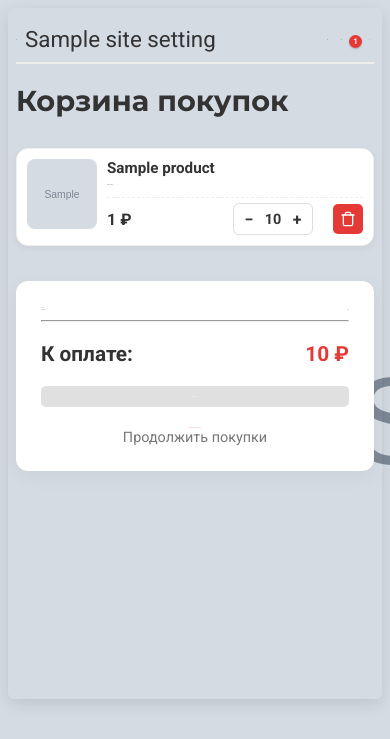
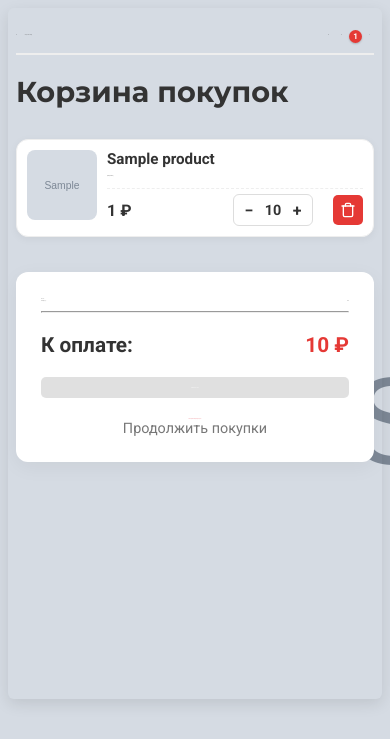
Before and after one commit to jaketiger/cvet, a Django app: template cart/templates/cart/detail.html in a window 390 px wide. Shown: the top 739 px of the page. Run offline with Django 5.2, Linux system fonts and the light colour scheme; the template is opened without the code that fills it: most values are stand-ins (such as "Sample title", 1, 10 or a date in 2020); grey boxes marked "Sample" are stand-in pictures; parts of the project's set-up code (start-up, migrations or seed data) failed here and were passed over; some web fonts are replaced.

Commit message:
Fix логотип адаптация моб

```diff
--- a/cart/templates/cart/detail.html
+++ b/cart/templates/cart/detail.html
@@ -96,7 +96,7 @@
         <!-- САЙДБАР -->
         <div class="cart-summary-sidebar">
             <div class="summary-card">
-                <h3>Итого</h3>
+                <h3>Итого:</h3>
                 <div class="summary-row">
                     <span>Товары ({{ cart|length }}):</span>
                     <span>{{ cart.get_total_price }} ₽</span>
--- a/templates/base.html
+++ b/templates/base.html
@@ -136,16 +136,53 @@
         .site-wrapper { max-width: 1200px; margin: 20px auto; background-color: rgba(var(--sheet-rgb), var(--sheet-alpha)); backdrop-filter: blur(var(--blur-sheet)); border-radius: 8px; padding: 20px 40px; min-height: 80vh; position: relative; z-index: 1; box-shadow: 0 5px 25px rgba(0,0,0,0.1); }
         .header { transition: background-color 0.3s ease, box-shadow 0.3s ease; }
         @media (min-width: 993px) { .category-nav-desktop { background-color: rgba(var(--desktop-cat-rgb), var(--desktop-cat-alpha)) !important; backdrop-filter: blur(var(--blur-desktop-cat)); } body.desktop-header-sticky_all .header, body.desktop-header-sticky_header .header { position: sticky; top: 0; z-index: 1100; background-color: rgba(255, 255, 255, 0.98); box-shadow: 0 2px 5px rgba(0,0,0,0.05); } body.desktop-header-sticky_all .header.is-scrolled, body.desktop-header-sticky_header .header.is-scrolled { background-color: rgba(255, 255, 255, var(--header-scroll-opacity-desktop)) !important; backdrop-filter: blur(var(--blur-desktop-header)); } body.desktop-header-sticky_all .category-nav-desktop { position: sticky; z-index: 1090; margin-top: 0; } body.desktop-header-sticky_nav .category-nav-desktop { position: sticky; top: 10px; z-index: 1100; } }
+
+
         @media (max-width: 992px) {
+            /* 1. Отступы основного контейнера */
             .site-wrapper { margin: 10px; padding: 10px 15px; }
+
+            /* 2. Фон шапки (из настроек) */
             .header { background-color: rgba(var(--mobile-header-rgb), var(--mobile-header-alpha)) !important; }
+
+            /* 3. Липкая шапка (если включено) */
             body.mobile-header-sticky .header { position: sticky; top: 0; z-index: 1100; box-shadow: 0 2px 5px rgba(0,0,0,0.05); margin-bottom: 0 !important; }
-            body.mobile-header-sticky .header.is-scrolled { {% if site_settings.mobile_header_transparent_scroll %} background-color: rgba(var(--mobile-header-rgb), var(--header-scroll-opacity-mobile)) !important; backdrop-filter: blur(var(--blur-mobile)); {% endif %} }
+
+            /* 4. Прозрачность при скролле (если включено) */
+            body.mobile-header-sticky .header.is-scrolled {
+                {% if site_settings.mobile_header_transparent_scroll %}
+                background-color: rgba(var(--mobile-header-rgb), var(--header-scroll-opacity-mobile)) !important;
+                backdrop-filter: blur(var(--blur-mobile));
+                {% endif %}
+            }
+
+            /* 5. Адаптация заголовков (реагирует на ползунок "Корректировка размера") */
             .responsive-title { font-size: calc(1.8rem * {{ site_settings.mobile_font_scale_css|default:'1' }}) !important; line-height: 1.3 !important; word-wrap: break-word; }
             h1 { font-size: calc(1.8rem * {{ site_settings.mobile_font_scale_css|default:'1' }}); }
             h2 { font-size: calc(1.5rem * {{ site_settings.mobile_font_scale_css|default:'1' }}); }
-            .logo a { font-size: 1.4rem !important; }
-            /* --- ЗДЕСЬ БЫЛ КОНФЛИКТНЫЙ КОД, ОН УДАЛЕН! --- */
+
+            /* 6. АДАПТАЦИЯ ЛОГОТИПА (Текст)
+               Берет размер из админки и делает его 85% от оригинала */
+            .logo a {
+                font-size: calc(var(--logo-font-size) * 0.85) !important;
+            }
+
+            /* 7. АДАПТАЦИЯ ЛОГОТИПА (Иконка цветка) */
+            .logo a .logo-icon {
+                width: calc(var(--icon-size) * 0.85) !important;
+                height: calc(var(--icon-size) * 0.85) !important;
+            }
+
+            /* 8. АДАПТАЦИЯ ИКОНОК МЕНЮ (Корзина, Поиск, Кабинет) */
+            .user-nav-link svg {
+                width: calc(var(--icon-size) * 0.85) !important;
+                height: calc(var(--icon-size) * 0.85) !important;
+            }
+
+            /* 9. Текст под иконками (если выбран стиль с текстом) */
+            .user-nav-text {
+                font-size: 0.7rem !important; /* Фиксированный маленький размер */
+            }
         }
     </style>
 
```
